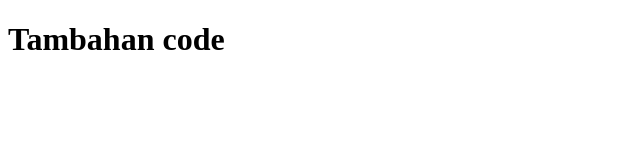
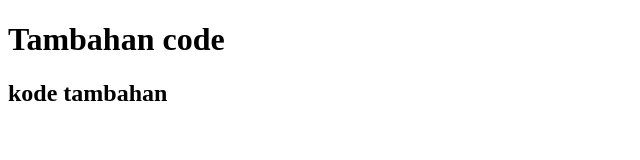
Before and after one commit to rayyanpppp/belajar-withDika, a plain HTML site: page index.html in a window 1280 px wide. Shown: the whole page, without its empty margins (0-640 px from the left). Drawn offline with Linux system fonts and the light colour scheme.

Commit message:
mas rendy ganteng

```diff
--- a/index.html
+++ b/index.html
@@ -7,5 +7,6 @@
   </head>
   <body>
     <h1>Tambahan code</h1>
+    <h2>kode tambahan</h2>
   </body>
 </html>
```
